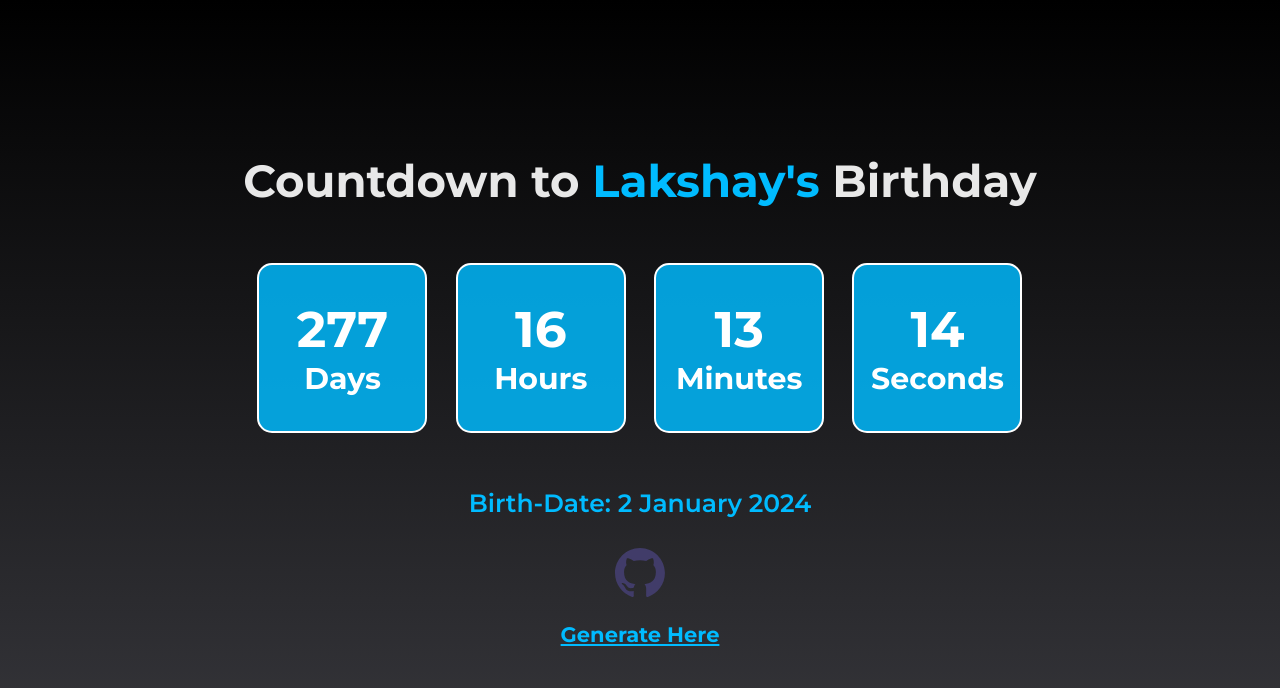
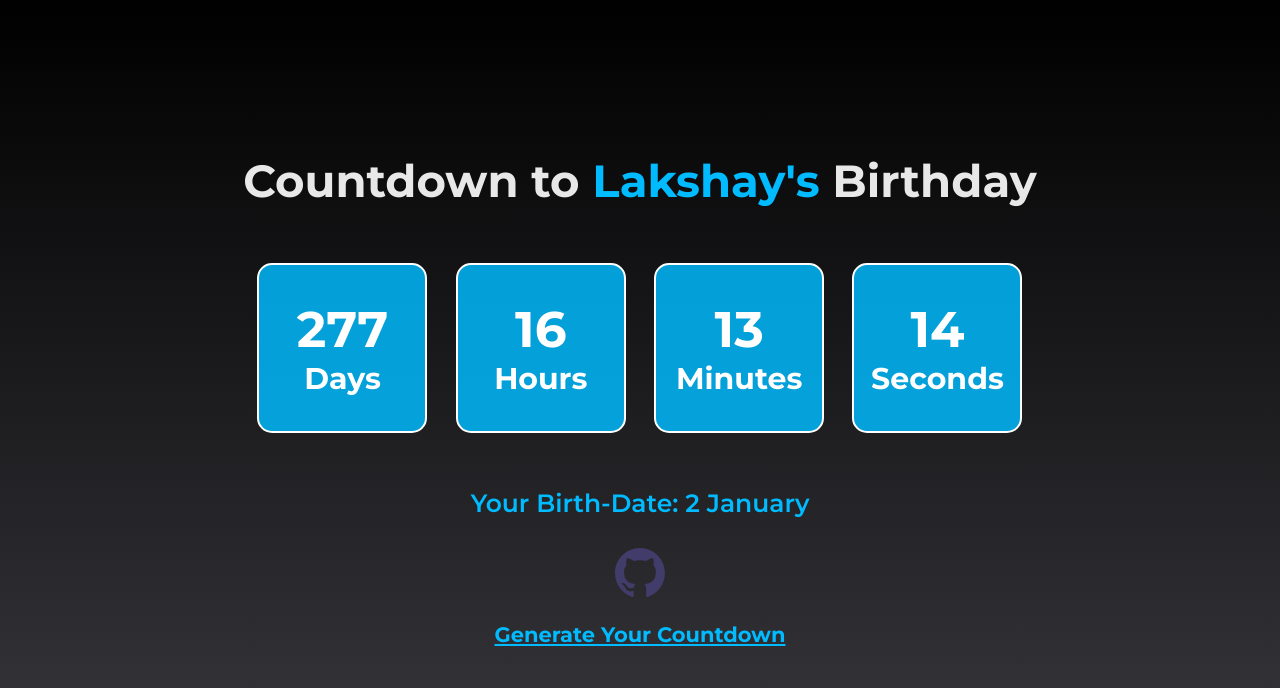
Before and after one commit to LakshayD02/Birthday_Coundown_Reactjs, a React (Create React App) app: page / in a window 1280 px wide. Shown: the top 688 px of the page. Built offline with nearby package versions, Linux system fonts and the light colour scheme.

Commit message:
Birthday.jsx

```diff
--- a/src/Birthday.jsx
+++ b/src/Birthday.jsx
@@ -108,14 +108,14 @@ const Birthday = ({ name, day, month }) => {
       {!isItBday && (
         <>
           <div className='birthdate'>
-            Birth-Date: {day} {monthBday} {currentYear}
+           Your Birth-Date: {day} {monthBday}
           </div>
           <div className='credits'>
             <a href='https://github.com/LakshayD02'>
               <img src={githubLogo} alt='Github-Logo' className='github-logo' />
             </a>
           </div>
-          <Link to='/generate'>Generate Here</Link>
+          <Link to='/generate'>Generate Your Countdown</Link>
         </>
       )}
     </div>
```
